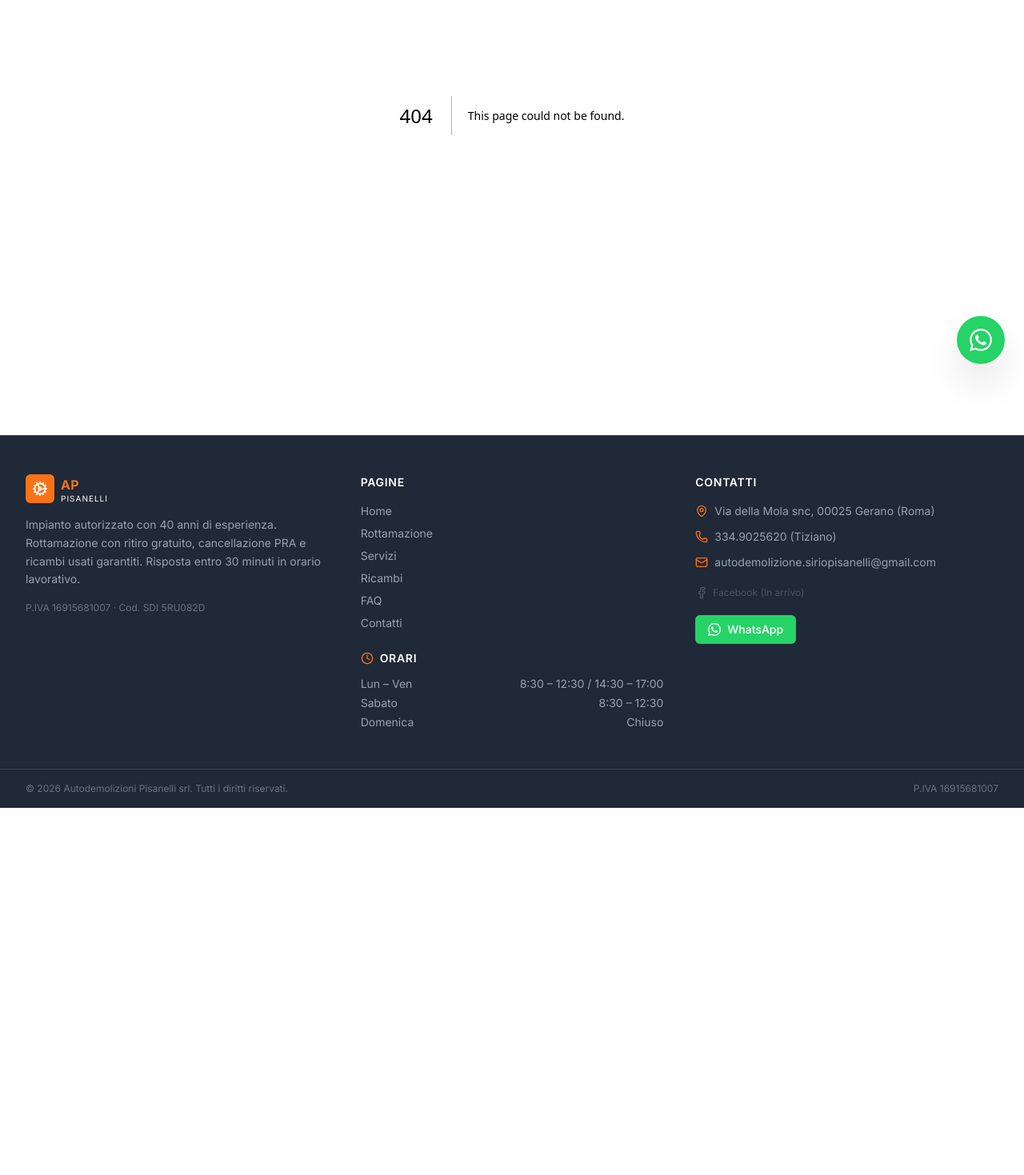
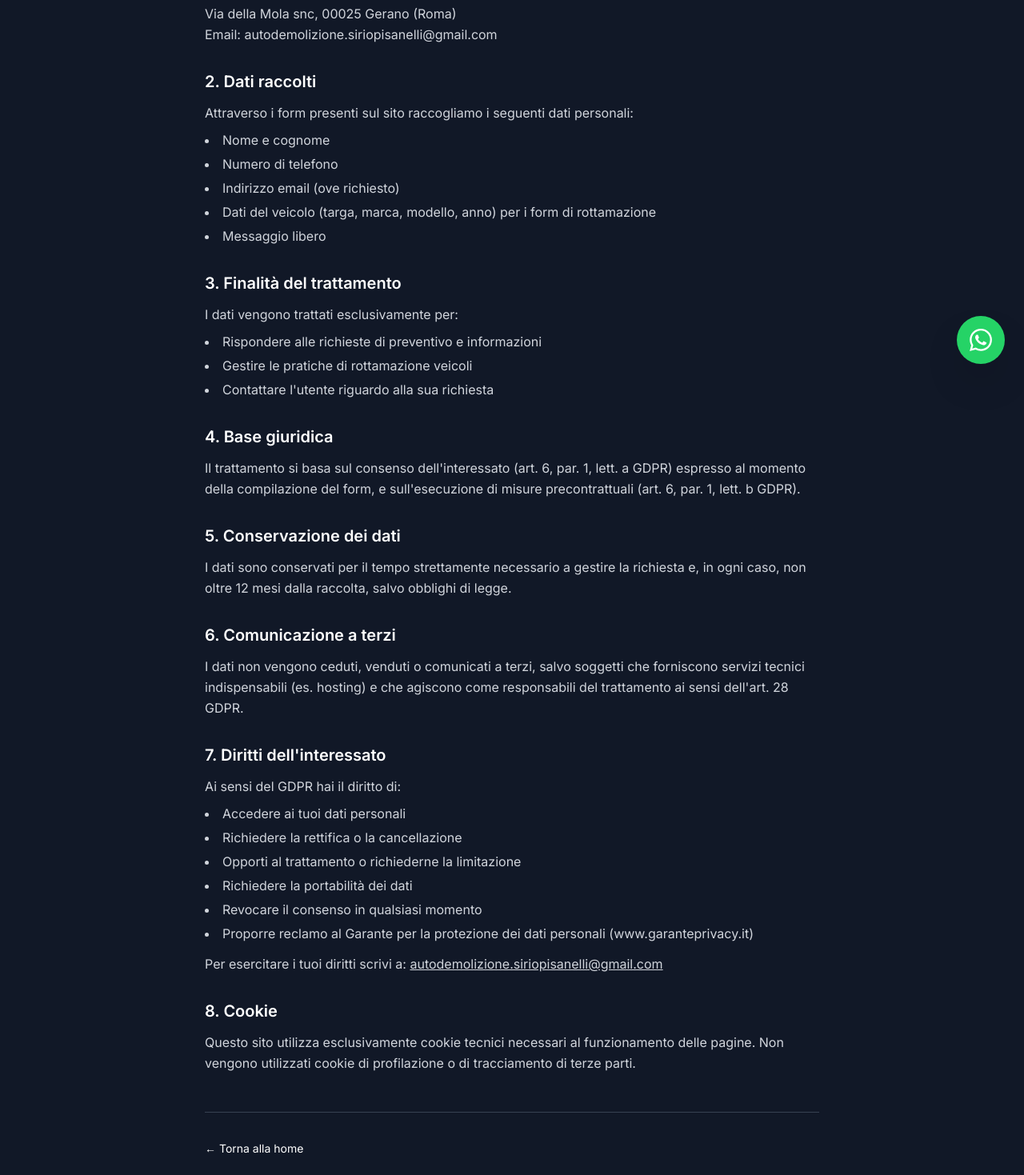
Before and after one commit to MatteoCacurri/AUTODEMOLIZIONI_PISANELLI, a Next.js app: page /privacy-policy in a window 1280 px wide. Before the commit this address had no page. Shown: the part 321-1790 px from the top of the page at 80% size. Before the commit the page ends 1331 px from the top, so only its background shows below. Built offline with nearby package versions, Linux system fonts and the light colour scheme.

Commit message:
Primo GOLIVE

```diff
--- a/app/layout.tsx
+++ b/app/layout.tsx
@@ -4,6 +4,7 @@ import './globals.css'
 import Navbar from '@/components/layout/Navbar'
 import Footer from '@/components/layout/Footer'
 import WhatsAppButton from '@/components/ui/WhatsAppButton'
+import { SITE_URL } from '@/lib/constants'
 
 const inter = Inter({
   subsets: ['latin'],
@@ -11,12 +12,13 @@ const inter = Inter({
 })
 
 export const metadata: Metadata = {
+  metadataBase: new URL(SITE_URL),
   title: {
     default: 'Autodemolizioni Pisanelli srl | Rottamazione e Ricambi Usati - Gerano (Roma)',
     template: '%s | Autodemolizioni Pisanelli',
   },
   description:
-    'Autodemolizione autorizzata a Gerano (Roma). Rottamazione veicoli con ritiro gratuito in tutta la provincia, cancellazione PRA inclusa. Ricambi usati e rigenerati per auto, moto e scooter. 40 anni di esperienza.',
+    'Autodemolizione autorizzata a Gerano (Roma). Rottamazione con ritiro gratuito, cancellazione PRA e ricambi usati. 40 anni di esperienza.',
   keywords: [
     'autodemolizioni Gerano',
     'autodemolizioni Roma',
@@ -34,6 +36,18 @@ export const metadata: Metadata = {
     type: 'website',
     locale: 'it_IT',
     siteName: 'Autodemolizioni Pisanelli srl',
+    images: [
+      {
+        url: '/images/banner-panoramico.jpg',
+        width: 1200,
+        height: 630,
+        alt: 'Autodemolizioni Pisanelli srl — Gerano (Roma)',
+      },
+    ],
+  },
+  twitter: {
+    card: 'summary_large_image',
+    images: ['/images/banner-panoramico.jpg'],
   },
 }
 
@@ -64,6 +78,12 @@ const localBusinessSchema = {
       '@type': 'OpeningHoursSpecification',
       dayOfWeek: ['Monday', 'Tuesday', 'Wednesday', 'Thursday', 'Friday'],
       opens: '08:30',
+      closes: '12:30',
+    },
+    {
+      '@type': 'OpeningHoursSpecification',
+      dayOfWeek: ['Monday', 'Tuesday', 'Wednesday', 'Thursday', 'Friday'],
+      opens: '14:30',
       closes: '17:00',
     },
     {
--- /dev/null
+++ b/app/not-found.tsx
@@ -0,0 +1,21 @@
+import Link from 'next/link'
+
+export default function NotFound() {
+  return (
+    <main className="min-h-screen bg-brand-black text-white flex items-center justify-center px-4">
+      <div className="text-center max-w-md">
+        <p className="text-brand-red text-6xl font-bold mb-4">404</p>
+        <h1 className="text-2xl font-bold mb-3">Pagina non trovata</h1>
+        <p className="text-gray-400 mb-8">
+          La pagina che stai cercando non esiste o è stata spostata.
+        </p>
+        <Link
+          href="/"
+          className="inline-block bg-brand-red hover:bg-red-700 text-white font-semibold px-6 py-3 rounded-lg transition-colors"
+        >
+          Torna alla home
+        </Link>
+      </div>
+    </main>
+  )
+}
--- /dev/null
+++ b/app/privacy-policy/page.tsx
@@ -0,0 +1,117 @@
+import type { Metadata } from 'next'
+import Link from 'next/link'
+import { COMPANY } from '@/lib/constants'
+
+export const metadata: Metadata = {
+  title: 'Privacy Policy',
+  description: 'Informativa sulla privacy e sul trattamento dei dati personali di Autodemolizioni Pisanelli srl.',
+  robots: { index: false, follow: false },
+}
+
+export default function PrivacyPolicyPage() {
+  return (
+    <main className="min-h-screen bg-brand-black text-white py-16 px-4">
+      <div className="max-w-3xl mx-auto">
+        <h1 className="text-3xl font-bold mb-2">Privacy Policy</h1>
+        <p className="text-gray-400 text-sm mb-10">
+          Ultimo aggiornamento: marzo 2025
+        </p>
+
+        <section className="space-y-8 text-gray-300 leading-relaxed">
+          <div>
+            <h2 className="text-xl font-semibold text-white mb-3">1. Titolare del trattamento</h2>
+            <p>
+              {COMPANY.name}<br />
+              P.IVA: {COMPANY.vatNumber}<br />
+              {COMPANY.address.full}<br />
+              Email: {COMPANY.contacts.email}
+            </p>
+          </div>
+
+          <div>
+            <h2 className="text-xl font-semibold text-white mb-3">2. Dati raccolti</h2>
+            <p>
+              Attraverso i form presenti sul sito raccogliamo i seguenti dati personali:
+            </p>
+            <ul className="list-disc list-inside mt-2 space-y-1">
+              <li>Nome e cognome</li>
+              <li>Numero di telefono</li>
+              <li>Indirizzo email (ove richiesto)</li>
+              <li>Dati del veicolo (targa, marca, modello, anno) per i form di rottamazione</li>
+              <li>Messaggio libero</li>
+            </ul>
+          </div>
+
+          <div>
+            <h2 className="text-xl font-semibold text-white mb-3">3. Finalità del trattamento</h2>
+            <p>I dati vengono trattati esclusivamente per:</p>
+            <ul className="list-disc list-inside mt-2 space-y-1">
+              <li>Rispondere alle richieste di preventivo e informazioni</li>
+              <li>Gestire le pratiche di rottamazione veicoli</li>
+              <li>Contattare l&apos;utente riguardo alla sua richiesta</li>
+            </ul>
+          </div>
+
+          <div>
+            <h2 className="text-xl font-semibold text-white mb-3">4. Base giuridica</h2>
+            <p>
+              Il trattamento si basa sul consenso dell&apos;interessato (art. 6, par. 1, lett. a GDPR)
+              espresso al momento della compilazione del form, e sull&apos;esecuzione di misure
+              precontrattuali (art. 6, par. 1, lett. b GDPR).
+            </p>
+          </div>
+
+          <div>
+            <h2 className="text-xl font-semibold text-white mb-3">5. Conservazione dei dati</h2>
+            <p>
+              I dati sono conservati per il tempo strettamente necessario a gestire la richiesta
+              e, in ogni caso, non oltre 12 mesi dalla raccolta, salvo obblighi di legge.
+            </p>
+          </div>
+
+          <div>
+            <h2 className="text-xl font-semibold text-white mb-3">6. Comunicazione a terzi</h2>
+            <p>
+              I dati non vengono ceduti, venduti o comunicati a terzi, salvo soggetti che forniscono
+              servizi tecnici indispensabili (es. hosting) e che agiscono come responsabili del
+              trattamento ai sensi dell&apos;art. 28 GDPR.
+            </p>
+          </div>
+
+          <div>
+            <h2 className="text-xl font-semibold text-white mb-3">7. Diritti dell&apos;interessato</h2>
+            <p>Ai sensi del GDPR hai il diritto di:</p>
+            <ul className="list-disc list-inside mt-2 space-y-1">
+              <li>Accedere ai tuoi dati personali</li>
+              <li>Richiedere la rettifica o la cancellazione</li>
+              <li>Opporti al trattamento o richiederne la limitazione</li>
+              <li>Richiedere la portabilità dei dati</li>
+              <li>Revocare il consenso in qualsiasi momento</li>
+              <li>Proporre reclamo al Garante per la protezione dei dati personali (www.garanteprivacy.it)</li>
+            </ul>
+            <p className="mt-3">
+              Per esercitare i tuoi diritti scrivi a:{' '}
+              <a href={`mailto:${COMPANY.contacts.email}`} className="text-brand-red underline">
+                {COMPANY.contacts.email}
+              </a>
+            </p>
+          </div>
+
+          <div>
+            <h2 className="text-xl font-semibold text-white mb-3">8. Cookie</h2>
+            <p>
+              Questo sito utilizza esclusivamente cookie tecnici necessari al funzionamento delle pagine.
+              Non vengono utilizzati cookie di profilazione o di tracciamento di terze parti.
+            </p>
+          </div>
+        </section>
+
+        <div className="mt-12 pt-8 border-t border-brand-gray">
+          <Link href="/" className="text-brand-red hover:underline text-sm">
+            ← Torna alla home
+          </Link>
+        </div>
+      </div>
+    </main>
+  )
+}
--- /dev/null
+++ b/app/robots.ts
@@ -0,0 +1,13 @@
+import type { MetadataRoute } from 'next'
+import { SITE_URL } from '@/lib/constants'
+
+export default function robots(): MetadataRoute.Robots {
+  return {
+    rules: {
+      userAgent: '*',
+      allow: '/',
+      disallow: ['/api/'],
+    },
+    sitemap: `${SITE_URL}/sitemap.xml`,
+  }
+}
--- /dev/null
+++ b/app/sitemap.ts
@@ -0,0 +1,51 @@
+import type { MetadataRoute } from 'next'
+import { SITE_URL } from '@/lib/constants'
+
+export default function sitemap(): MetadataRoute.Sitemap {
+  const baseUrl = SITE_URL
+
+  return [
+    {
+      url: baseUrl,
+      lastModified: new Date(),
+      changeFrequency: 'monthly',
+      priority: 1,
+    },
+    {
+      url: `${baseUrl}/servizi`,
+      lastModified: new Date(),
+      changeFrequency: 'monthly',
+      priority: 0.9,
+    },
+    {
+      url: `${baseUrl}/rottamazione`,
+      lastModified: new Date(),
+      changeFrequency: 'monthly',
+      priority: 0.9,
+    },
+    {
+      url: `${baseUrl}/ricambi`,
+      lastModified: new Date(),
+      changeFrequency: 'weekly',
+      priority: 0.8,
+    },
+    {
+      url: `${baseUrl}/faq`,
+      lastModified: new Date(),
+      changeFrequency: 'monthly',
+      priority: 0.7,
+    },
+    {
+      url: `${baseUrl}/contatti`,
+      lastModified: new Date(),
+      changeFrequency: 'yearly',
+      priority: 0.6,
+    },
+    {
+      url: `${baseUrl}/privacy-policy`,
+      lastModified: new Date(),
+      changeFrequency: 'yearly',
+      priority: 0.2,
+    },
+  ]
+}
--- a/lib/constants.ts
+++ b/lib/constants.ts
@@ -32,6 +32,9 @@ export const COMPANY = {
   },
 } as const
 
+// Aggiornare con il dominio reale una volta acquistato
+export const SITE_URL = 'https://www.autodemolizionipiesanelli.it'
+
 export const EBAY_STORE_URL: string | null = null // aggiornare con URL del negozio eBay quando attivo
 export const WHATSAPP_URL = 'https://wa.me/393349025620'
 export const EMAIL_MAILTO = `mailto:${COMPANY.contacts.email}`
```
Also changed, not shown: vercel.json (added), 2 other files (tests, documents, lock files or other folders).
